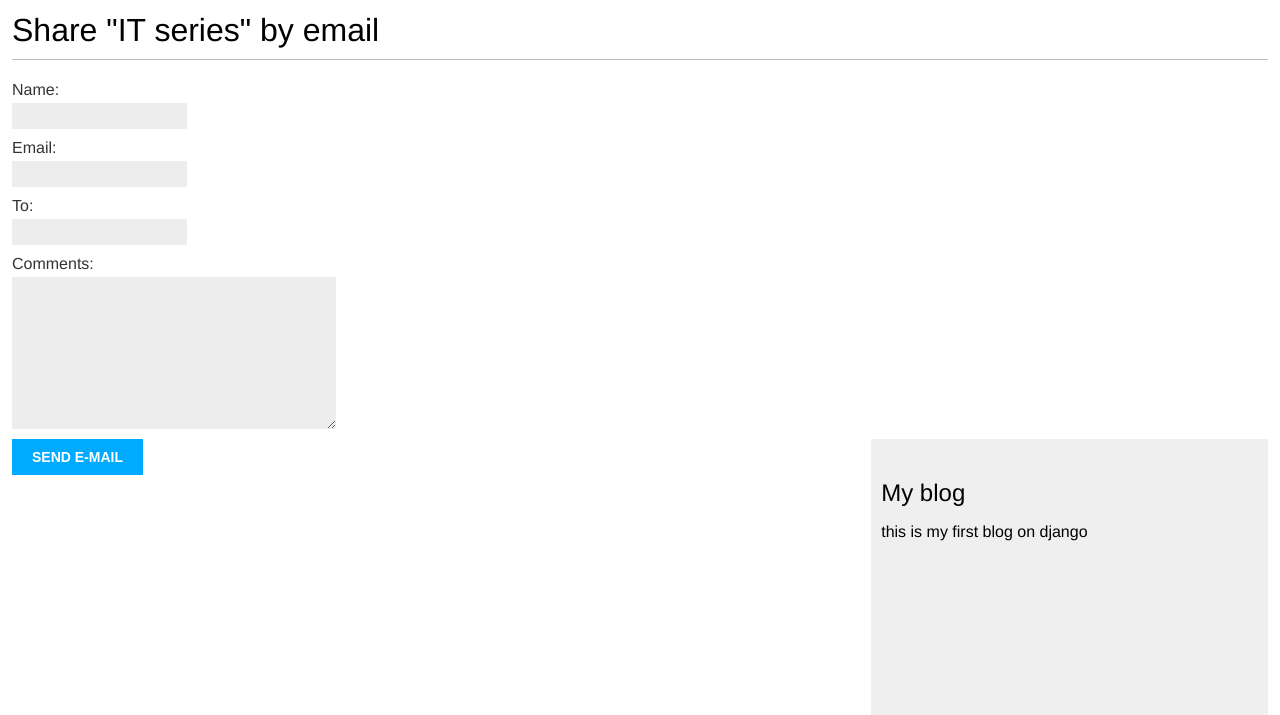
After one commit to Nobody12here/django-blog-app, a Django app: page /blog/5/share/ in a window 1280 px wide. The commit adds this page. Shown: the top 715 px of the page. Run offline with Django 4.2, Linux system fonts and the light colour scheme; data comes from the database, SQL or seed files in the repository.

Commit message:
added a email recommendation system

```diff
--- /dev/null
+++ b/blog/form.py
@@ -0,0 +1,7 @@
+from django import forms
+
+class EmailForm(forms.Form):
+	name = forms.CharField(max_length=255)
+	email = forms.EmailField()
+	to = forms.EmailField()
+	comments = forms.CharField(required=False,widget=forms.Textarea)
--- a/blog/templates/blog/post/details.html
+++ b/blog/templates/blog/post/details.html
@@ -9,5 +9,11 @@
 		<p class='date'>
 			Published on {{post.publish}} by {{post.author}}
 		</p>
+		<p>
+			<a href="{% url "blog:post_share" post.id %}" title="">
+				Share by email
+
+			</a>
+		</p>
 		{{post.body|linebreaks}}
 {%endblock%}
--- a/blog/templates/blog/post/list.html
+++ b/blog/templates/blog/post/list.html
@@ -12,5 +12,6 @@
 			{{post.body|truncatewords:40|linebreaks }}
 		</p>
 	{%endfor%}
-	{%include "./paginator.html" with page=posts %}
+
+	{%include "./paginator.html" with page=page_obj %}
 {%endblock%}
--- /dev/null
+++ b/blog/templates/blog/post/share.html
@@ -0,0 +1,19 @@
+{% extends "blog\base.html" %}
+{% block title %} Share a post{%endblock%}
+
+{%block content%}
+	{% if sent %}
+	<h1>E-mail sent sucessfully</h1>
+	<p>
+		"{{post.title}}" was sucessfully sent to {{form.cleaned_data.to}}.
+	</p>
+	{% else %}
+		<h1>Share "{{post.title}}" by email</h1>
+		<form  method="post">
+			{% csrf_token %}
+			{{form.as_p}}
+
+			<input type="submit" name="submit" value="Send e-mail">
+		</form>
+	{%endif%}
+{%endblock%}
--- a/blog/urls.py
+++ b/blog/urls.py
@@ -2,6 +2,7 @@ from django.urls import path
 from . import views
 app_name = 'blog'
 urlpatterns = [
-	path('',views.post_list,name='post_list'),
-	path('<int:year>/<int:month>/<int:day>/<slug:post>/',views.post_details,name='post_detail')
+	path('',views.PostListView.as_view(),name='post_list'),
+	path('<int:year>/<int:month>/<int:day>/<slug:post>/',views.post_details,name='post_detail'),
+	path('<int:post_id>/share/',views.post_share,name="post_share"),
 ]
--- a/blog/views.py
+++ b/blog/views.py
@@ -2,24 +2,16 @@ from django.shortcuts import render,get_object_or_404
 from .models import Post
 from django.http import Http404
 from django.core.paginator import Paginator,EmptyPage,PageNotAnInteger
+from django.views.generic import ListView
+from django.core.mail import send_mail
+from .form import EmailForm
 # Create your views here.
-def post_list(request):
+class PostListView(ListView):
 	 #Fetches the post irrespective of the status
-	posts_lists = Post.published.all()
-	# 3 Posts per page
-	paginator = Paginator(posts_lists,3)
-	page_number = request.GET.get('page',1)
-	try:
-		posts = paginator.page(page_number)
-	except EmptyPage:
-		posts = paginator.page(paginator.num_pages)
-	except PageNotAnInteger:
-		posts = paginator.page(1)
-
-
-
-
-	return render(request,'blog/post/list.html',{'posts':posts})
+	queryset = Post.published.all()
+	context_object_name = 'posts'
+	paginate_by = 3
+	template_name = 'blog/post/list.html'
 
 def post_details(request,year,month,day,post):
 	try:
@@ -30,3 +22,20 @@ def post_details(request,year,month,day,post):
 		raise Http404('Post does not exists')
 
 	return render(request,'blog/post/details.html',{'post':post})
+def post_share(request,post_id):
+	post = get_object_or_404(Post,id=post_id,status=Post.Status.PUBLISHED)
+	sent = False
+	if(request.method == 'POST'):
+		form = EmailForm(request.POST)
+		print("Email_Form = ",form)
+		if (form.is_valid()):
+			cd = form.cleaned_data
+			post_url = request.build_absolute_uri(
+				post.get_absolute_url() )
+			subject = f"{cd['name']} recommmends you read {post.title}"
+			message = f"Read {post.title} at {post_url}\n\n {cd['name']}\'s commentst {cd['comments']}"
+			send_mail(subject,message,'uraja01212@gmail.com',[cd['to']])
+			sent= True
+	else:
+		form = EmailForm()
+	return render(request,'blog/post/share.html',{'post':post,'form':form})
--- a/myapp/settings.py
+++ b/myapp/settings.py
@@ -27,7 +27,11 @@ DEBUG = True
 
 ALLOWED_HOSTS = []
 
-
+EMAIL_HOST = 'smtp.gmail.com'
+EMAIL_HOST_USER = 'uraja01212@gmail.com'
+EMAIL_HOST_PASSWORD = 'vpjrotalzonginmr'
+EMAIL_PORT = 587
+EMAIL_USE_TLS = True
 # Application definition
 
 INSTALLED_APPS = [
```
